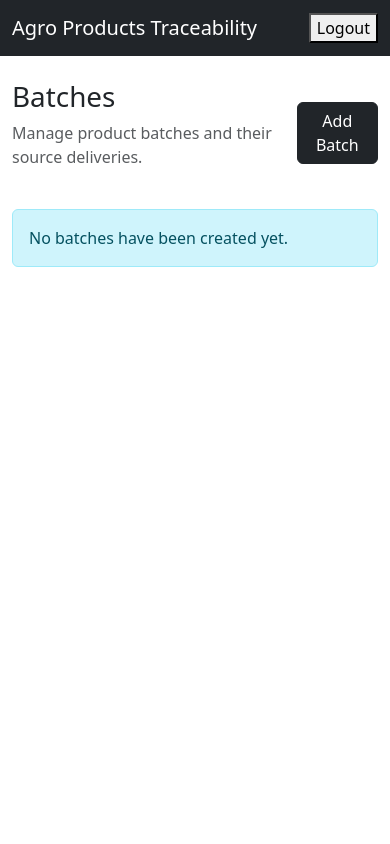
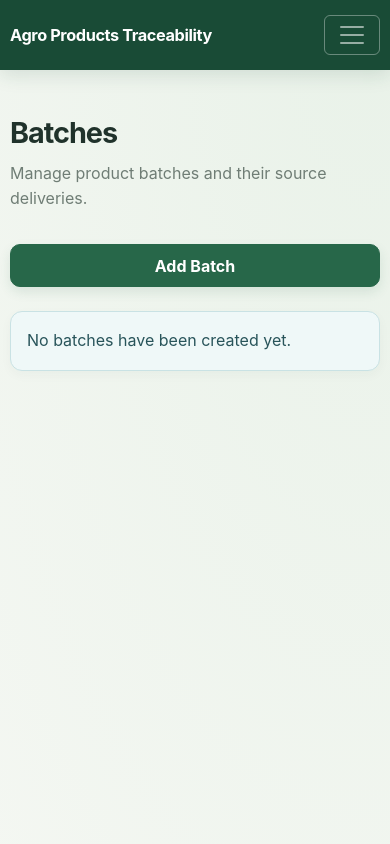
Before and after one commit to aagyag19/traceability_system, a Django app: page /batches/ in a window 390 px wide. Run offline with Django 5.2, Linux system fonts and the light colour scheme; the visitor is signed in with stand-in values (Sample User, id 1); data that the repository does not hold is empty.

Commit message:
Add initial responsive UI styling

```diff
--- a/config/settings.py
+++ b/config/settings.py
@@ -119,7 +119,7 @@ USE_TZ = True
 # Static files (CSS, JavaScript, Images)
 # https://docs.djangoproject.com/en/6.1/howto/static-files/
 
-STATIC_URL = 'static/'
+STATIC_URL = '/static/'
 
 
 # Email
--- /dev/null
+++ b/products/static/products/css/site.css
@@ -0,0 +1,319 @@
+/* Shared presentation layer for the Agro Products Traceability system. */
+:root {
+    color-scheme: light;
+    --agro-ink: #20322b;
+    --agro-muted: #6f7d75;
+    --agro-green: #276749;
+    --agro-green-deep: #194b36;
+    --agro-green-soft: #e8f2ec;
+    --agro-surface: #ffffff;
+    --agro-page: #f4f7f2;
+    --agro-border: #dfe7df;
+    --agro-danger: #b5473c;
+    --agro-radius: 16px;
+    --agro-shadow: 0 12px 32px rgba(32, 50, 43, 0.07);
+}
+
+html {
+    min-width: 320px;
+    background: var(--agro-page);
+}
+
+body {
+    min-height: 100vh;
+    background:
+        radial-gradient(ellipse at 95% 0%, rgba(218, 235, 220, 0.42), transparent 34rem),
+        var(--agro-page);
+    color: var(--agro-ink);
+    font-family: Inter, ui-sans-serif, system-ui, -apple-system, BlinkMacSystemFont, "Segoe UI", sans-serif;
+    line-height: 1.6;
+    -webkit-font-smoothing: antialiased;
+}
+
+.navbar.navbar-dark.bg-dark {
+    min-height: 70px;
+    padding: 0.8rem 0;
+    background: var(--agro-green-deep) !important;
+    box-shadow: 0 5px 18px rgba(25, 75, 54, 0.13);
+}
+
+.navbar > .container-fluid {
+    width: min(100% - 2rem, 1440px);
+    margin-inline: auto;
+    padding-inline: 0;
+}
+
+.navbar-brand {
+    color: #fff !important;
+    font-size: clamp(1.02rem, 2.5vw, 1.25rem);
+    font-weight: 750;
+    letter-spacing: -0.025em;
+    white-space: normal;
+}
+
+.navbar-toggler {
+    border-color: rgba(255, 255, 255, 0.35);
+}
+
+.navbar-toggler:focus {
+    box-shadow: 0 0 0 0.2rem rgba(221, 241, 226, 0.25);
+}
+
+.navbar .btn-outline-light {
+    border-radius: 999px;
+    font-weight: 650;
+}
+
+main.container {
+    width: min(100% - 2rem, 1320px);
+    max-width: 1320px;
+    padding: 2rem 0 4rem;
+}
+
+h1, h2, h3, h4, h5, h6 {
+    color: var(--agro-ink);
+    font-weight: 750;
+    letter-spacing: -0.035em;
+    line-height: 1.2;
+}
+
+h1 {
+    margin-bottom: 0.65rem;
+    font-size: clamp(1.8rem, 4vw, 2.55rem);
+}
+
+h2 { font-size: clamp(1.35rem, 3vw, 1.8rem); }
+h3 { font-size: clamp(1.12rem, 2.5vw, 1.4rem); }
+
+p.text-muted, .text-muted {
+    color: var(--agro-muted) !important;
+}
+
+a:not(.btn):not(.navbar-brand) {
+    color: var(--agro-green);
+    text-underline-offset: 0.18em;
+}
+
+a:not(.btn):not(.navbar-brand):hover {
+    color: var(--agro-green-deep);
+}
+
+.btn {
+    min-height: 40px;
+    padding: 0.55rem 1rem;
+    border-radius: 10px;
+    font-weight: 650;
+    transition: transform 140ms ease, box-shadow 140ms ease, background-color 140ms ease;
+}
+
+.btn:hover {
+    transform: translateY(-1px);
+}
+
+.btn:focus-visible, a:focus-visible, button:focus-visible, input:focus-visible, select:focus-visible, textarea:focus-visible {
+    outline: 3px solid rgba(72, 137, 97, 0.35);
+    outline-offset: 2px;
+}
+
+.btn-dark {
+    border-color: var(--agro-green);
+    background: var(--agro-green);
+    box-shadow: 0 5px 12px rgba(39, 103, 73, 0.12);
+}
+
+.btn-dark:hover, .btn-dark:focus {
+    border-color: var(--agro-green-deep);
+    background: var(--agro-green-deep);
+}
+
+.btn-secondary {
+    border-color: #718078;
+    background: #718078;
+}
+
+.btn-danger {
+    border-color: var(--agro-danger);
+    background: var(--agro-danger);
+}
+
+.card {
+    overflow: hidden;
+    border: 1px solid var(--agro-border);
+    border-radius: var(--agro-radius);
+    background: var(--agro-surface);
+    box-shadow: var(--agro-shadow) !important;
+    transition: transform 160ms ease, box-shadow 160ms ease;
+}
+
+.card:hover {
+    transform: translateY(-3px);
+    box-shadow: 0 18px 38px rgba(32, 50, 43, 0.11) !important;
+}
+
+.card-body {
+    padding: clamp(1.15rem, 3vw, 1.6rem);
+}
+
+.card-title {
+    margin-bottom: 0.65rem;
+    font-size: 1.16rem;
+}
+
+.card-text {
+    color: var(--agro-muted);
+}
+
+.table-responsive {
+    overflow-x: auto;
+    border: 1px solid var(--agro-border);
+    border-radius: var(--agro-radius);
+    background: var(--agro-surface);
+    box-shadow: var(--agro-shadow);
+    -webkit-overflow-scrolling: touch;
+}
+
+.table {
+    min-width: 680px;
+    margin-bottom: 0;
+    color: var(--agro-ink);
+    vertical-align: middle;
+}
+
+.table > :not(caption) > * > * {
+    padding: 0.9rem 1rem;
+    border-bottom-color: var(--agro-border);
+}
+
+.table thead.table-dark th {
+    border-color: var(--agro-green-deep);
+    background: var(--agro-green-deep);
+    color: #fff;
+    font-size: 0.78rem;
+    font-weight: 700;
+    letter-spacing: 0.055em;
+    text-transform: uppercase;
+    white-space: nowrap;
+}
+
+.table tbody tr:last-child > * { border-bottom: 0; }
+.table-hover > tbody > tr:hover > * { background: #f2f8f3; }
+.table td { overflow-wrap: anywhere; }
+.table td .btn { margin: 0.12rem; }
+
+.alert {
+    border: 1px solid transparent;
+    border-radius: 12px;
+    box-shadow: 0 4px 12px rgba(32, 50, 43, 0.035);
+}
+
+.alert-info {
+    border-color: #c9e2e4;
+    background: #eff8f8;
+    color: #28545a;
+}
+
+.alert-success { border-color: #c8e2d0; }
+.alert-warning { border-color: #f1dfad; }
+.alert-danger { border-color: #ebc9c4; }
+
+/* Django form.as_p output, plus the public batch search form. */
+main form p {
+    margin-bottom: 1.1rem;
+}
+
+main form label {
+    display: inline-block;
+    margin-bottom: 0.38rem;
+    color: #34473d;
+    font-size: 0.92rem;
+    font-weight: 650;
+}
+
+main form input:not([type="checkbox"]):not([type="radio"]),
+main form select,
+main form textarea {
+    display: block;
+    width: 100%;
+    min-height: 44px;
+    padding: 0.65rem 0.8rem;
+    border: 1px solid #ccd8ce;
+    border-radius: 9px;
+    background-color: #fff;
+    color: var(--agro-ink);
+    font: inherit;
+    transition: border-color 140ms ease, box-shadow 140ms ease;
+}
+
+main form textarea { min-height: 120px; resize: vertical; }
+main form input:focus, main form select:focus, main form textarea:focus {
+    border-color: #75a98a;
+    box-shadow: 0 0 0 0.2rem rgba(39, 103, 73, 0.12);
+}
+
+main form input[type="checkbox"], main form input[type="radio"] {
+    accent-color: var(--agro-green);
+}
+
+main form ul.errorlist {
+    margin: 0.35rem 0 0;
+    padding-left: 1.2rem;
+    color: var(--agro-danger);
+    font-size: 0.88rem;
+}
+
+main form small, main form .helptext {
+    display: block;
+    margin-top: 0.35rem;
+    color: var(--agro-muted);
+}
+
+/* CRUD page headings and actions wrap instead of colliding on narrow screens. */
+main > .d-flex.justify-content-between,
+main > .container > .d-flex.justify-content-between {
+    flex-wrap: wrap;
+    gap: 1rem;
+}
+
+#qr-reader {
+    width: min(100%, 300px) !important;
+    overflow: hidden;
+    border: 1px solid var(--agro-border);
+    border-radius: 12px;
+    background: var(--agro-surface);
+}
+
+#qr-reader video, #qr-reader img { max-width: 100%; }
+#scanner-message { color: var(--agro-danger); }
+
+@media (max-width: 575.98px) {
+    main.container {
+        width: min(100% - 1.25rem, 1320px);
+        padding-top: 1.35rem;
+        padding-bottom: 2.5rem;
+    }
+
+    .navbar > .container-fluid {
+        width: calc(100% - 1.25rem);
+    }
+
+    main > .d-flex.justify-content-between,
+    main > .container > .d-flex.justify-content-between {
+        align-items: flex-start !important;
+    }
+
+    main > .d-flex.justify-content-between > .btn,
+    main > .container > .d-flex.justify-content-between > .btn {
+        width: 100%;
+    }
+
+    .table > :not(caption) > * > * { padding: 0.75rem; }
+    main form .btn { margin-bottom: 0.45rem; }
+}
+
+@media (prefers-reduced-motion: reduce) {
+    *, *::before, *::after {
+        scroll-behavior: auto !important;
+        animation-duration: 0.01ms !important;
+        transition-duration: 0.01ms !important;
+    }
+}
--- a/templates/base.html
+++ b/templates/base.html
@@ -1,3 +1,4 @@
+{% load static %}
 <!DOCTYPE html>
 <html lang="en">
 <head>
@@ -11,12 +12,13 @@
         href="https://cdn.jsdelivr.net/npm/bootstrap@5.3.3/dist/css/bootstrap.min.css"
         rel="stylesheet"
     >
+    <link rel="stylesheet" href="{% static 'products/css/site.css' %}">
 </head>
 
 <body>
 
     <!-- Navigation Bar -->
-    <nav class="navbar navbar-dark bg-dark">
+    <nav class="navbar navbar-expand-sm navbar-dark bg-dark">
         <div class="container-fluid">
 
             {% if request.resolver_match.url_name == 'home' %}
@@ -31,17 +33,27 @@
                     Agro Products Traceability
                 </a>
 
-                <form method="post" action="{% url 'logout' %}" style="display: inline;">
-                    {% csrf_token %}
-                    <button type="submit">Logout</button>
-                </form>
-
             {% else %}
 
                 <a class="navbar-brand" href="{% url 'home' %}">
                     Agro Products Traceability
                 </a>
 
+            {% endif %}
+
+            {% if user.is_authenticated %}
+                <button class="navbar-toggler" type="button" data-bs-toggle="collapse"
+                    data-bs-target="#mainNavbar" aria-controls="mainNavbar"
+                    aria-expanded="false" aria-label="Toggle navigation">
+                    <span class="navbar-toggler-icon"></span>
+                </button>
+
+                <div class="collapse navbar-collapse" id="mainNavbar">
+                    <form method="post" action="{% url 'logout' %}" class="ms-sm-auto">
+                        {% csrf_token %}
+                        <button type="submit" class="btn btn-outline-light">Logout</button>
+                    </form>
+                </div>
             {% endif %}
 
         </div>
```
